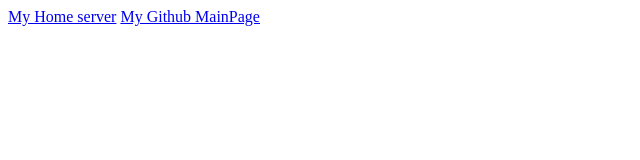
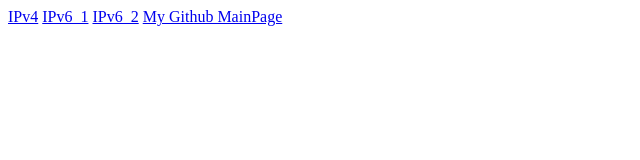
Before and after one commit to hly920928/hly920928.github.io, a plain HTML site: page index.html in a window 1280 px wide. Shown: the full height of the page, 0-640 px from the left. Drawn offline with Linux system fonts and the light colour scheme.

Commit message:
Person Page
Address Test

```diff
--- a/index.html
+++ b/index.html
@@ -4,7 +4,9 @@
 	<title>My Home server</title>
 </head>
 <body>
-  <a href="http://116.234.26.211:44564">My Home server</a>
+  <a href="http://116.234.26.211:44564">IPv4</a>
+  <a href="http://[240e:e0:8a44:3b00:6dff:3469:34d0:e971]:44564">IPv6_1</a>
+  <a href="http://[240e:e0:8a44:3b00:c90:87e6:6297:ca4a]:44564">IPv6_2</a>
   <a href="https://github.com/hly920928">My Github MainPage </a>
   </body>
 </html>
```
